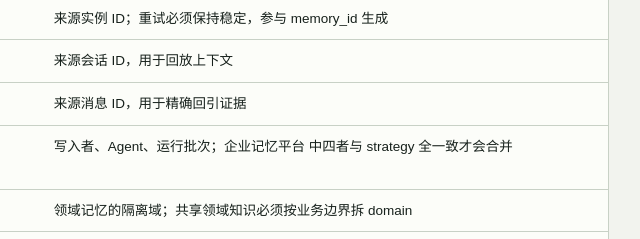
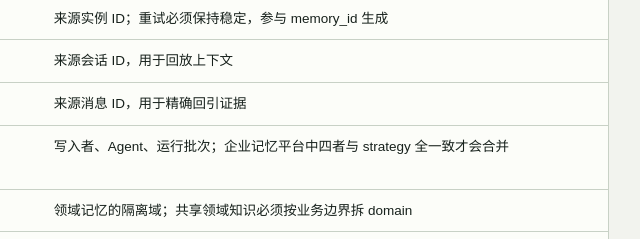
Before and after one commit to anthony67158/agent-memory-textbook, a plain HTML site: page index.html in a window 1280 px wide. Shown: the part 10763-11002 px from the top of the page, 599-1239 px from the left. Drawn offline with Linux system fonts and the light colour scheme.

Commit message:
Polish public edition wording and add live URL

```diff
--- a/index.html
+++ b/index.html
@@ -727,7 +727,7 @@ td code,th code{font-family:var(--mono);font-size:11.5px;background:var(--paper-
         <tr><td><code>source_id</code></td><td>string</td><td>来源实例 ID；重试必须保持稳定，参与 memory_id 生成</td></tr>
         <tr><td><code>source_session_id</code></td><td>string</td><td>来源会话 ID，用于回放上下文</td></tr>
         <tr><td><code>source_message_id</code></td><td>string</td><td>来源消息 ID，用于精确回引证据</td></tr>
-        <tr><td><code>user_id</code> / <code>agent_id</code> / <code>run_id</code></td><td>string</td><td>写入者、Agent、运行批次；企业记忆平台 中四者与 strategy 全一致才会合并</td></tr>
+        <tr><td><code>user_id</code> / <code>agent_id</code> / <code>run_id</code></td><td>string</td><td>写入者、Agent、运行批次；企业记忆平台中四者与 strategy 全一致才会合并</td></tr>
         <tr><td><code>domain</code></td><td>string</td><td>领域记忆的隔离域；共享领域知识必须按业务边界拆 domain</td></tr>
         <tr><td><code>owner_scope</code></td><td>string / JSON</td><td>可见范围：负责人、协作者、团队、角色；权限变化时重新计算</td></tr>
         <tr><td><code>visibility</code></td><td>enum</td><td><span class="mono">private / team / tenant / public</span>；不等于最终鉴权</td></tr>
```
Also changed, not shown: 1 other file.
